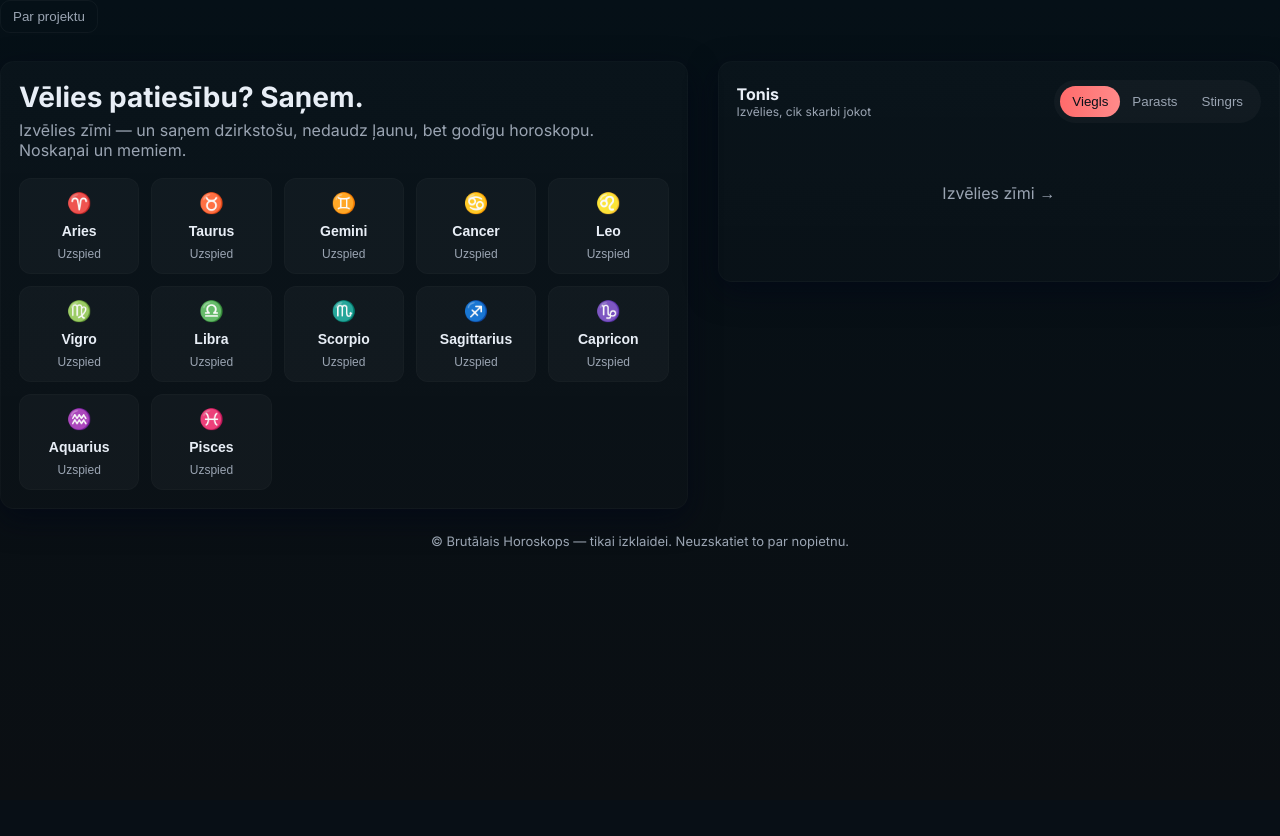
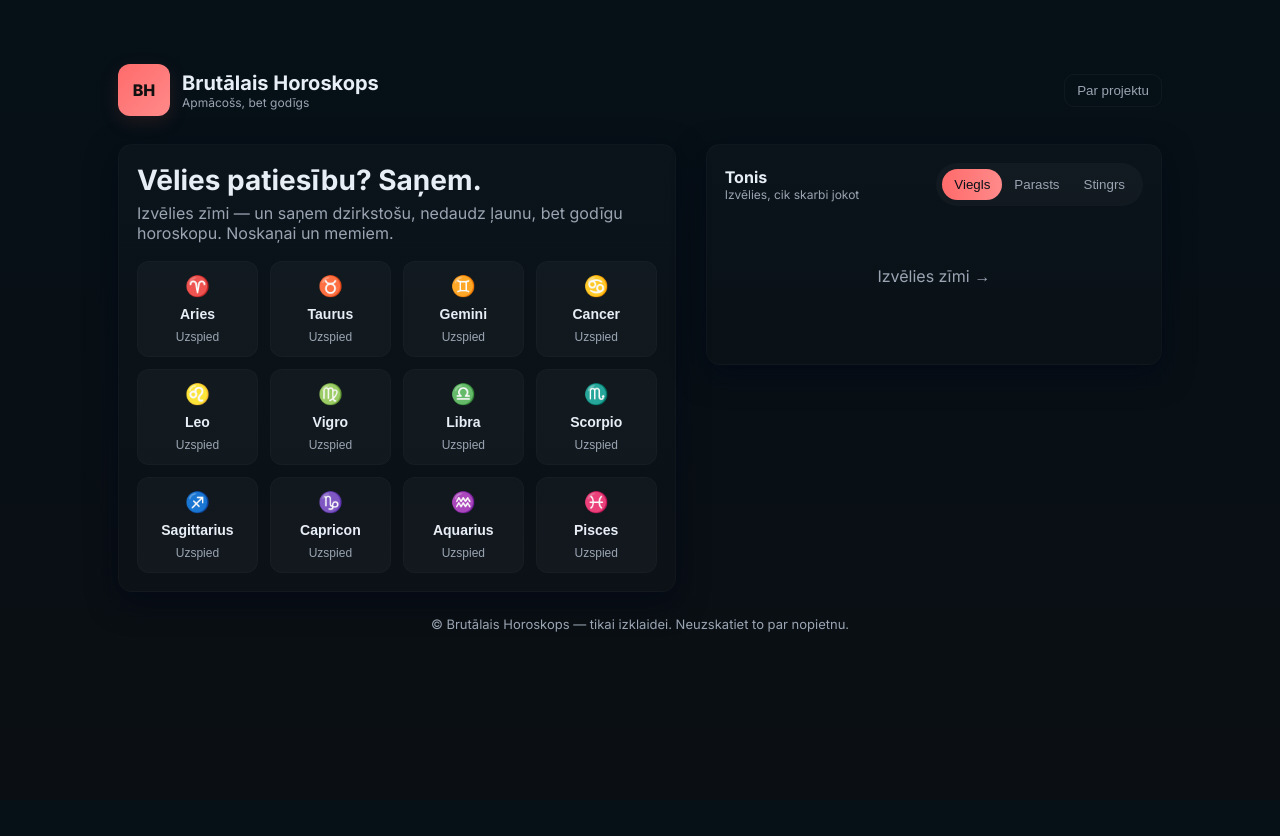
Before and after one commit to bogdanti192/brutal_horoscope, a Flask app: page / in a window 1280 px wide. Before the commit the page ends 549 px from the top, so only its background shows below. Run offline with Flask 2, Linux system fonts and the light colour scheme; the visitor is signed in with stand-in values (Sample User, id 1).

Commit message:
Update index.html

```diff
--- a/templates/index.html
+++ b/templates/index.html
@@ -234,6 +234,16 @@
       }
     </style>
   </head>
+  <body>
+    <div class="wrap">
+      <header class="site">
+        <div class="brand">
+          <div class="logo">BH</div>
+          <div>
+            <h1>Brutālais Horoskops</h1>
+            <p>Apmācošs, bet godīgs</p>
+          </div>
+        </div>
         <nav>
           <button class="btn-ghost" onclick="openAbout()">Par projektu</button>
         </nav>
```
